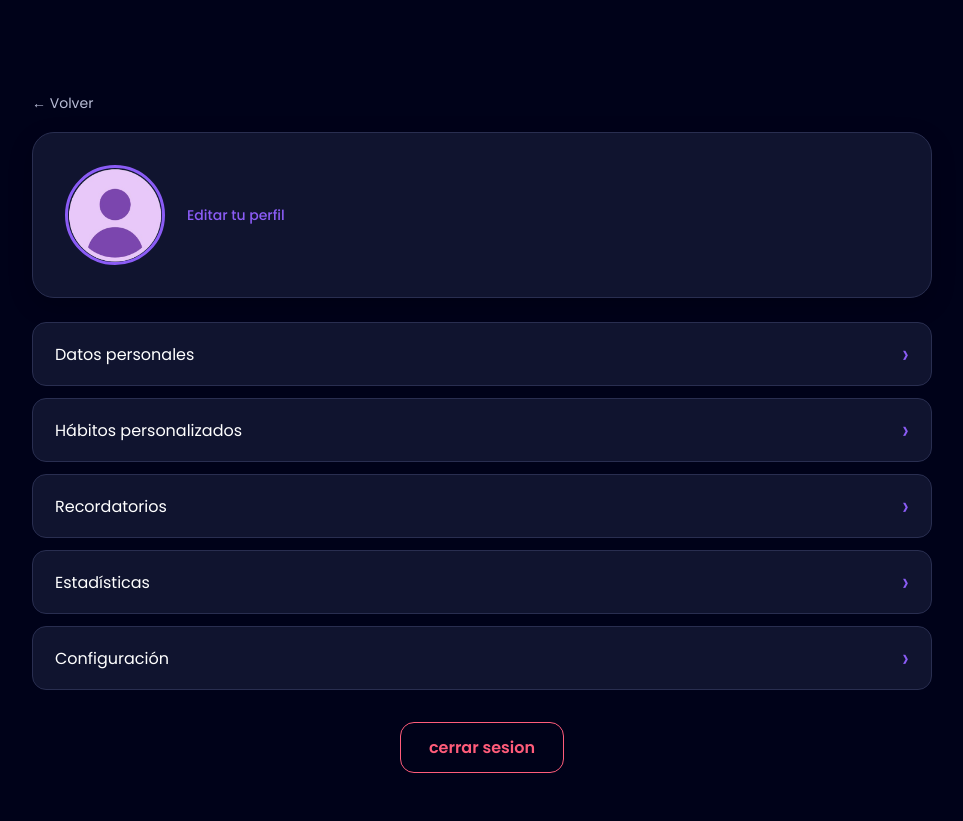
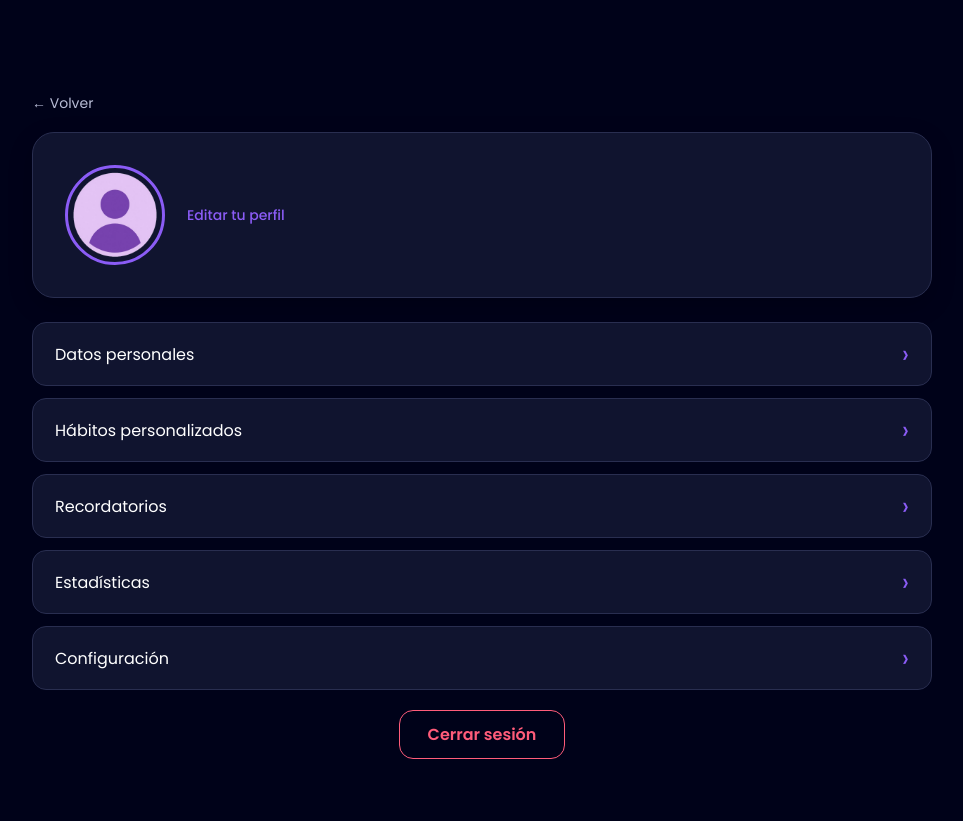
Before and after one commit to Mau-sys/Lifesync, a PHP site: page /perfil.html in a window 1280 px wide. Shown: the whole page, without its empty margins (158-1121 px from the left). After the commit the page ends 759 px from the top, so only its background shows below. Run offline with PHP 8.4, Linux system fonts and the light colour scheme.

Commit message:
Life Sync

```diff
--- a/public/css/perfil.css
+++ b/public/css/perfil.css
@@ -59,18 +59,47 @@ body{
 
 }
 
-
-.perfil-info .foto-perfil {
+.perfil-info .marco-perfil {
 
     width: 100px;
 
     height: 100px;
 
+    padding: 3px;
+
+    border: 3px solid var(--color-morado);
+
+    border-radius: 50%;
+
+    background: var(--color-superficie);
+
+    overflow: hidden;
+
+    display: flex;
+
+    align-items: center;
+
+    justify-content: center;
+
+    flex-shrink: 0;
+
+    box-sizing: border-box;
+
+}
+
+.perfil-info .foto-perfil {
+
+    width: 100%;
+
+    height: 100%;
+
+    display: block;
+
+    border-radius: 50%;
+
     object-fit: cover;
 
-    border-radius: var(--radio-redondo);
-
-    border: 3px solid var(--color-morado);
+    object-position: center;
 
 }
 
@@ -259,13 +288,15 @@ body{
     }
 
 
-    .perfil-info .foto-perfil {
+    .perfil-info .marco-perfil{
 
-        width: 76px;
+    width: 76px;
 
-        height: 76px;
+    height: 76px;
 
-    }
+    box-sizing: border-box;
+
+}
 
 
     .opcion-menu {
--- a/public/perfil.html
+++ b/public/perfil.html
@@ -40,11 +40,15 @@
 
             <div class="perfil-info">
 
+            <div class="marco-perfil">
+
             <img
             src="img/Perfil.png"
             alt="Foto de perfil"
             id="fotoPerfil"
             class="foto-perfil">
+
+            </div>
 
             <div class="datos-perfil">
 
@@ -59,7 +63,7 @@
 
                     </a>
 
-                  <!-- Reemplaza el comentario en tu HTML por esto -->
+
                 <div id="contenedorInsignias" class="contenedor-insignias"></div>
 
                 </div>
@@ -129,20 +133,14 @@
 
         <section class="cerrar-sesion">
 
-            <button
-                type="button"
+            <a
+                href="Inicio-sesion.html"
                 id="btnCerrarSesion"
                 class="btn-cerrar">
 
-                <a
-                    href="Inicio-sesion.html">
-
-                   cerrar sesion
+                Cerrar sesión
 
             </a>
-
-
-            </button>
 
         </section>
 
```
Also changed, not shown: public/css/inicio.css (+40 -10 lines), public/inicio.html (+9 -7 lines), public/img/Perfil.png. Lines whose indentation alone changed are shown as unchanged.
